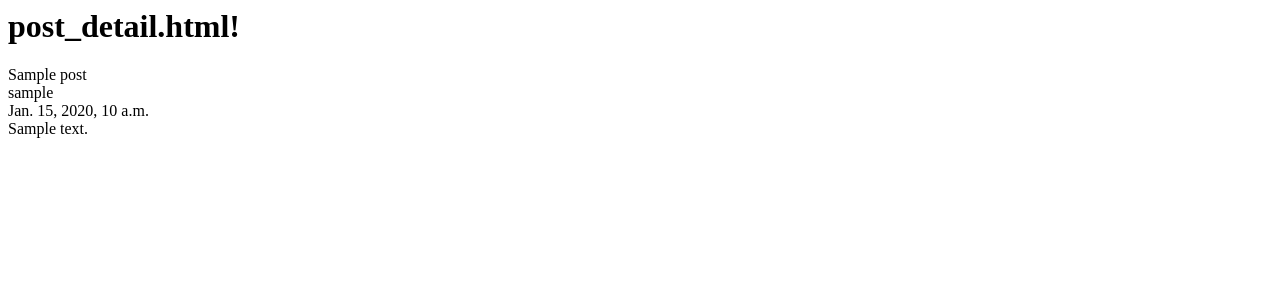
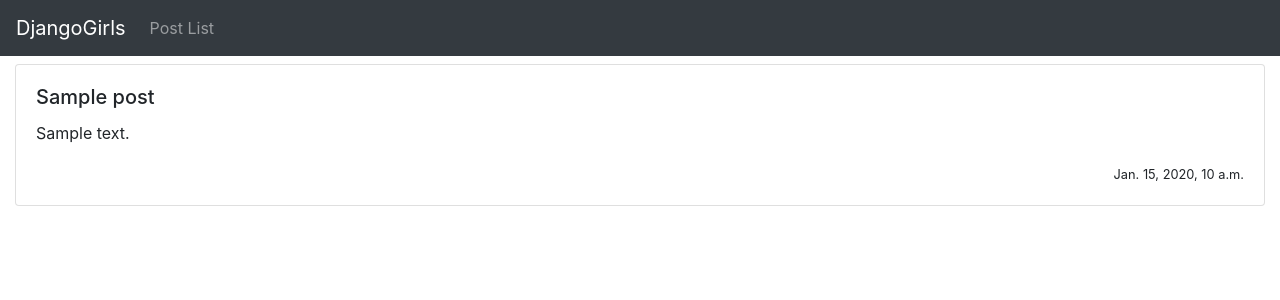
Before and after one commit to parkhongbeen/Django, a Django app: template templates/post_detail.html in a window 1280 px wide. Shown: the top 300 px of the page. Run offline with Django 3.2, Linux system fonts and the light colour scheme; the template is opened without the code that fills it: values that come from a table or form of the project are taken from there, others are empty; tables that the repository leaves empty hold one stand-in row (values such as "Sample post"); some libraries are stand-ins or nearby versions.

Commit message:
post_detail.html에 스타일 적용

```diff
--- a/blog/views.py
+++ b/blog/views.py
@@ -39,7 +39,7 @@ def post_detail(request, pk):
     # except:
     #     return HttpResponse('없음')
 
-    get_object_or_404(Post, pk=pk)
+    post = get_object_or_404(Post, pk=pk)
 
 
     # URL:      /post-detail/
--- a/templates/post_detail.html
+++ b/templates/post_detail.html
@@ -1,6 +1,38 @@
-<h1>post_detail.html!</h1>
-<div>{{ post.title }}</div>
-<div>{{ post.author }}</div>
-<div>{{ post.created_date }}</div>
-<div>{{ post.publiched_date }}</div>
-<div>{{ post.text }}</div>
+<!doctype html>
+<html lang="en">
+<head>
+    <meta charset="UTF-8">
+    <meta name="viewport"
+          content="width=device-width, user-scalable=no, initial-scale=1.0, maximum-scale=1.0, minimum-scale=1.0">
+    <meta http-equiv="X-UA-Compatible" content="ie=edge">
+    <title>Document</title>
+<!--bootstrap-->
+    <link rel="stylesheet" href="/static/bootstrap/bootstrap.css">
+</head>
+<body>
+    <div id="wrap">
+        <nav class="navbar navbar-expand navbar-dark bg-dark">
+            <a href="#" class="navbar-brand">DjangoGirls</a>
+
+            <div class="collapse navbar-collapse">
+                <ul class="navbar-nav mr-auto">
+                    <li class="nav-item">
+                        <a href="#" class="nav-link">Post List</a>
+                    </li>
+                </ul>
+            </div>
+        </nav>
+        <div class="container-fluid pt-2">
+            <div class="card mb-3">
+                <div class="card-body">
+                    <h5 class="card-title">{{ post.title }}</h5>
+                    <p class="card-text">{{ post.text|linebreaksbr }}</p>
+                    <div class="text-right">
+                        <span class="small">{{ post.created_date }}</span>
+                    </div>
+                </div>
+            </div>
+        </div>
+    </div>
+</body>
+</html>
```
